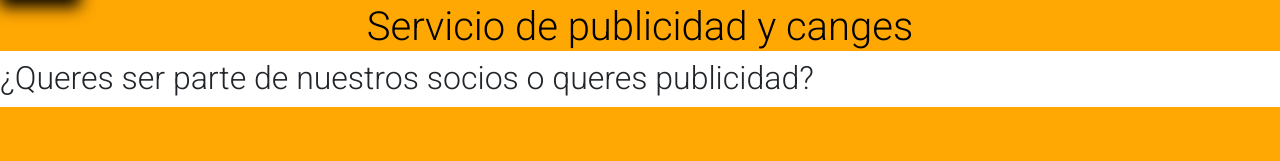
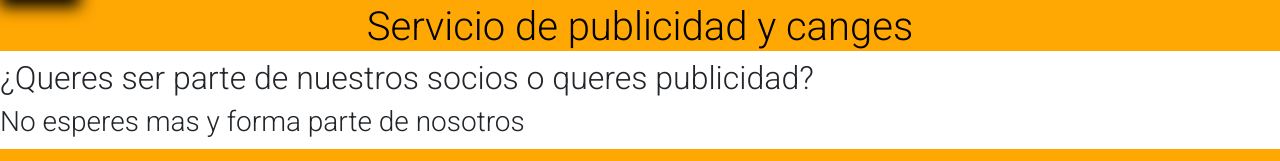
Before and after one commit to schJuan/nuevacarpetacoder, a plain HTML site: page paginas/contactos.html in a window 1280 px wide. Shown: the part 73-234 px from the top of the page. Drawn offline with nearby package versions, Linux system fonts and the light colour scheme.

Commit message:
cambio para ver github

```diff
--- a/paginas/contactos.html
+++ b/paginas/contactos.html
@@ -26,6 +26,7 @@
     <main>
         <div>
             <h2>¿Queres ser parte de nuestros socios o queres publicidad?</h2>
+            <h3> No esperes mas y forma parte de nosotros</h3>
         </div>
     </main>
     <footer class="pieDepagina">
```
